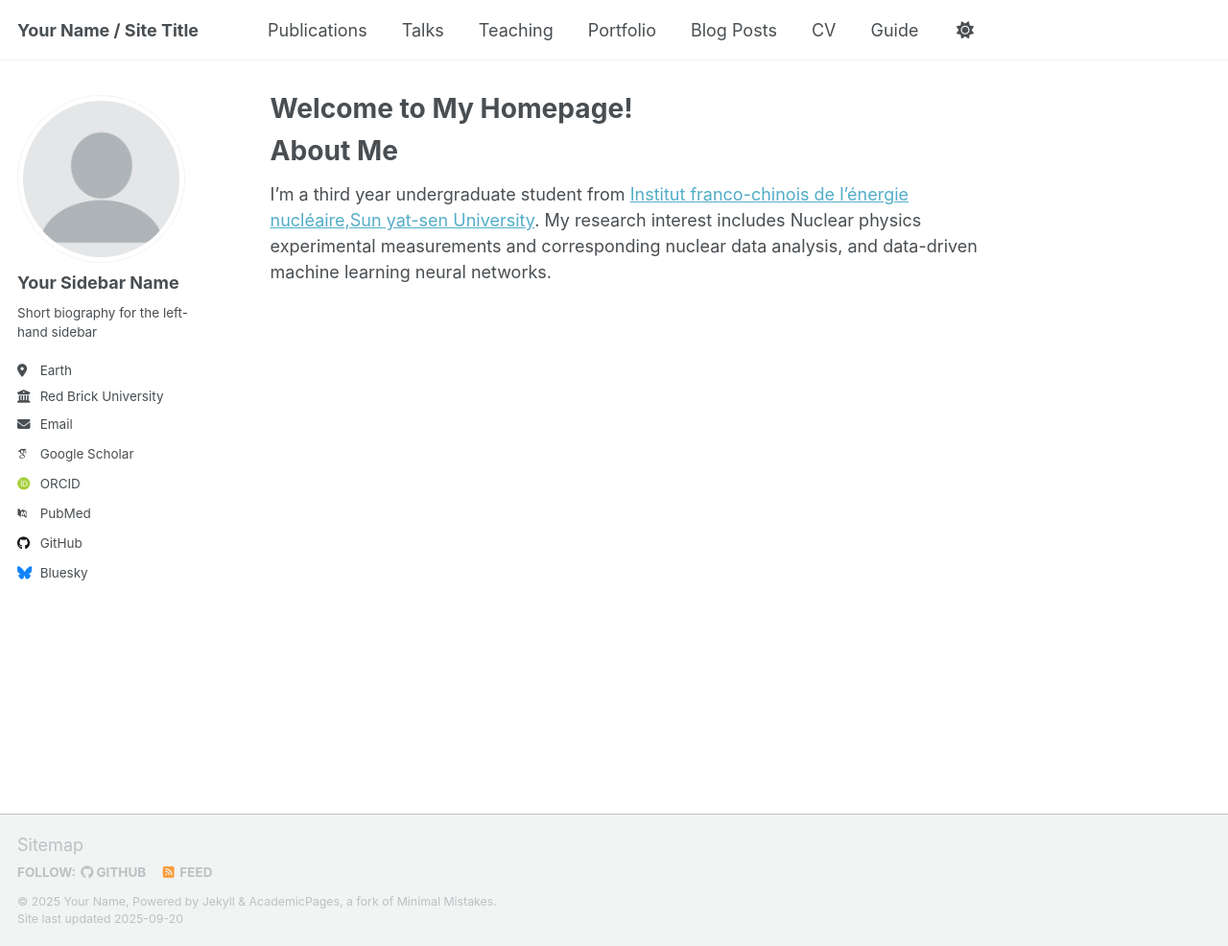
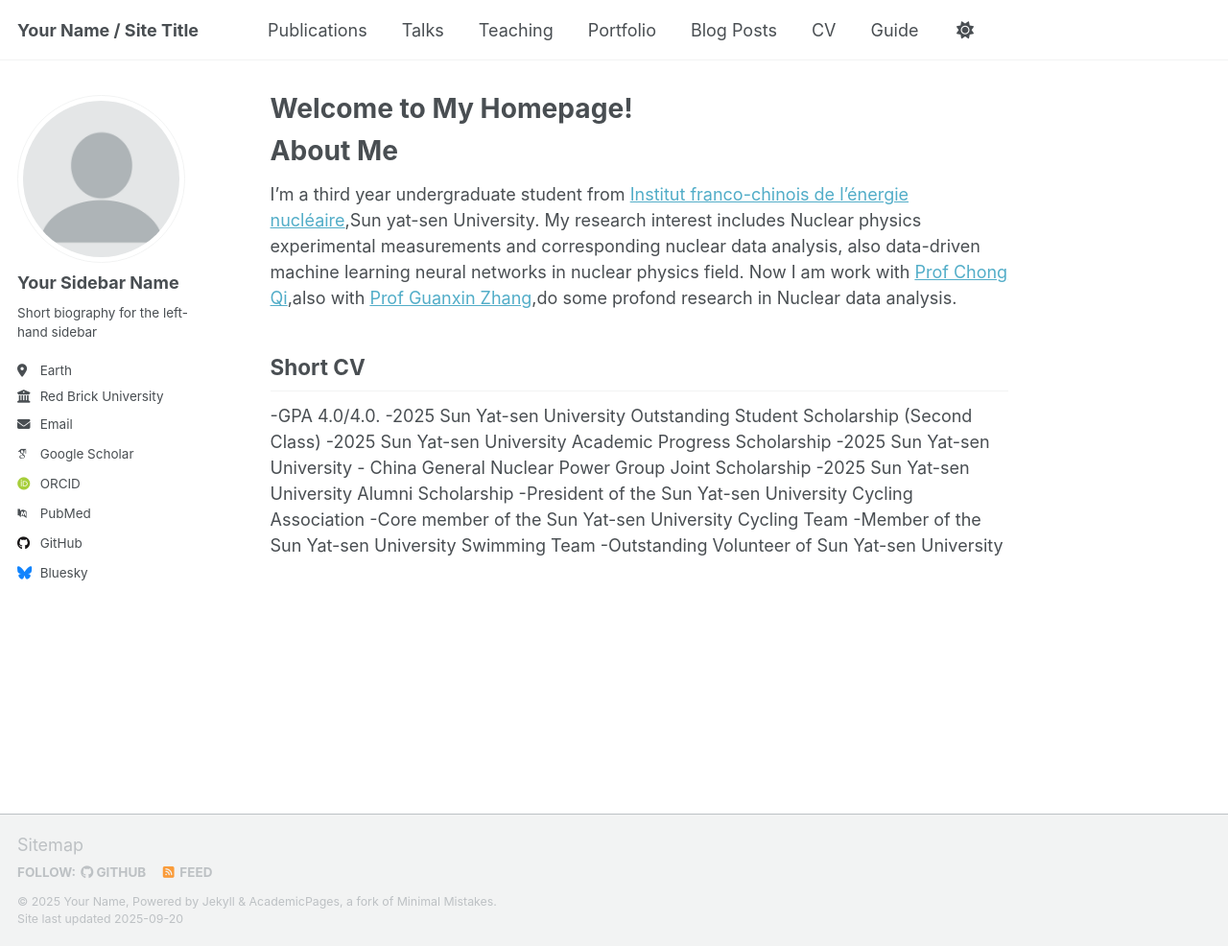
Before and after one commit to YukunLi-lab/Laurence-Li.github.io, a Jekyll site: the page built from _pages/about.md, in a window 1280 px wide and 986 px high. Shown: the whole window at 96% size. Built offline with Jekyll 4.4.1, drawn with Linux system fonts in a browser that asks for light colours; some web fonts are replaced; a script that is not in the unit is left out.

Commit message:
Update about.md

```diff
--- a/_pages/about.md
+++ b/_pages/about.md
@@ -8,4 +8,18 @@ redirect_from:
 ---
 About Me
 ======
-I'm a third year undergraduate student from [Institut franco-chinois de l’énergie nucléaire,Sun yat-sen University](https://ifcen.sysu.edu.cn/). My research interest includes Nuclear physics experimental measurements and corresponding nuclear data analysis, and data-driven machine learning neural networks.
+I'm a third year undergraduate student from [Institut franco-chinois de l’énergie nucléaire](https://ifcen.sysu.edu.cn/),Sun yat-sen University. My research interest includes Nuclear physics experimental
+measurements and corresponding nuclear data analysis, also data-driven machine learning neural networks in nuclear physics field.
+Now I am work with [Prof Chong Qi](https://www.kth.se/profile/chongq/),also with [Prof Guanxin Zhang](https://ifcen.sysu.edu.cn/teacher/Zhang%20Guangxin),do some profond research in Nuclear data analysis.
+
+Short CV
+------
+-GPA 4.0/4.0.
+-2025 Sun Yat-sen University Outstanding Student Scholarship (Second Class)
+-2025 Sun Yat-sen University Academic Progress Scholarship
+-2025 Sun Yat-sen University - China General Nuclear Power Group Joint Scholarship
+-2025 Sun Yat-sen University Alumni Scholarship
+-President of the Sun Yat-sen University Cycling Association
+-Core member of the Sun Yat-sen University Cycling Team
+-Member of the Sun Yat-sen University Swimming Team
+-Outstanding Volunteer of Sun Yat-sen University
```
